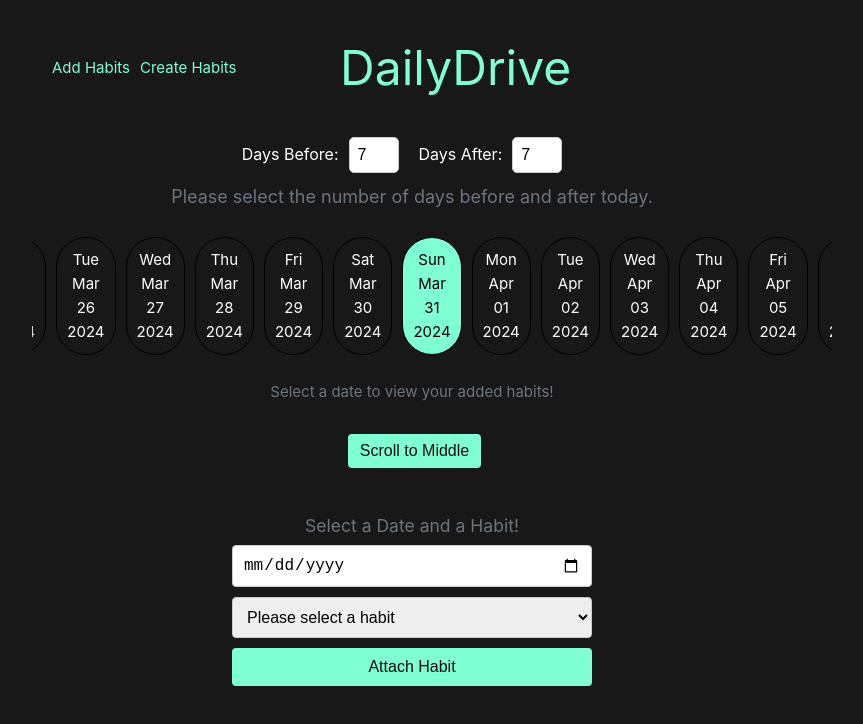
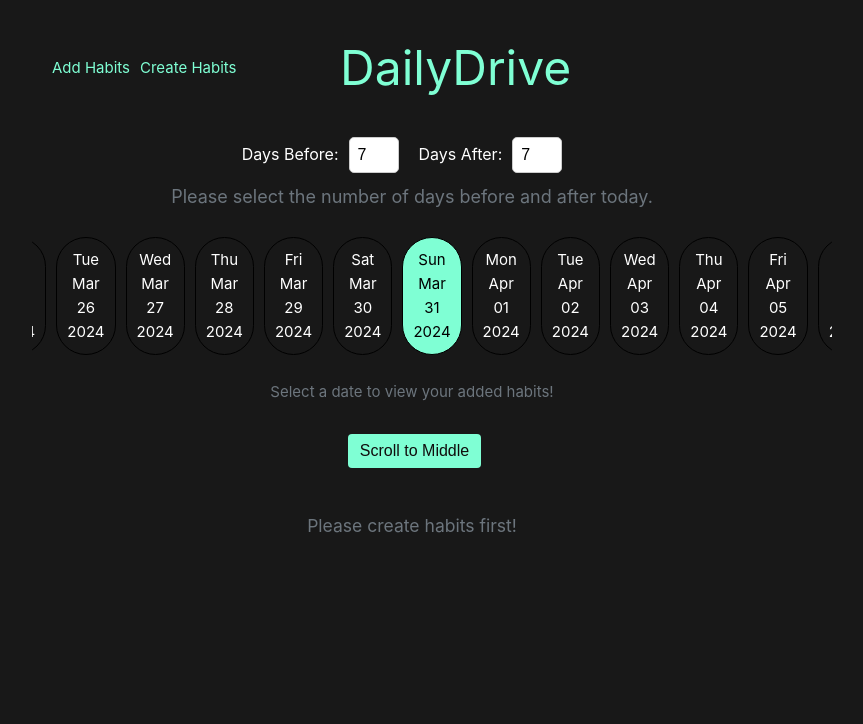
Before and after one commit to henriits/habit_tracker_vue, a Vue app in the folder habit-tracker/: page / in a window 1280 px wide. Shown: the top 724 px of the page, without its empty margins (228-1091 px from the left). Built offline with nearby package versions, Linux system fonts and the light colour scheme.

Commit message:
hide select date if no habits

```diff
--- a/habit-tracker/src/components/CreateHabits.vue
+++ b/habit-tracker/src/components/CreateHabits.vue
@@ -24,7 +24,7 @@
         </div>
       </li>
     </ol>
-    <div v-else class="no-habits-message">No custom habits created yet.</div>
+    <div v-else class="no-habits-message">There are no custom created habits yet.</div>
   </div>
 </template>
 
@@ -78,6 +78,8 @@ const saveEditedHabit = (index) => {
   max-width: 500px;
   margin: 0 auto;
   padding: 20px;
+  text-align: center;
+  color: #6c757d;
 }
 
 .habit-list-title {
--- a/habit-tracker/src/components/SelectHabitAndDate.vue
+++ b/habit-tracker/src/components/SelectHabitAndDate.vue
@@ -1,8 +1,19 @@
 <template>
   <div class="select-date-and-habit">
     <div class="main-content">
-      <h3 class="content-heading">Select a Date and a Habit!</h3>
-      <input type="date" v-model="selectedDate" aria-label="input" class="custom-input" />
+      <h3 class="content-heading">
+        {{
+          !habits.length ? "Please create habits first!" : "Select a Date and a Habit!"
+        }}
+      </h3>
+      <div v-if="habits.length">
+        <input
+          type="date"
+          v-model="selectedDate"
+          aria-label="input"
+          class="custom-input"
+        />
+
         <select v-model="selectedHabit" aria-label="select" class="custom-select">
           <option disabled value="">Please select a habit</option>
           <option v-for="(habit, index) in habits" :key="index" :value="habit.name">
@@ -15,6 +26,7 @@
         <button @click="attachHabitToSelectedDate" type="button" class="custom-button">
           Attach Habit
         </button>
+      </div>
 
       <div v-if="showNotification" class="notification">
         This habit already exists for the selected date.
```
Lines whose indentation alone changed are shown as unchanged.
